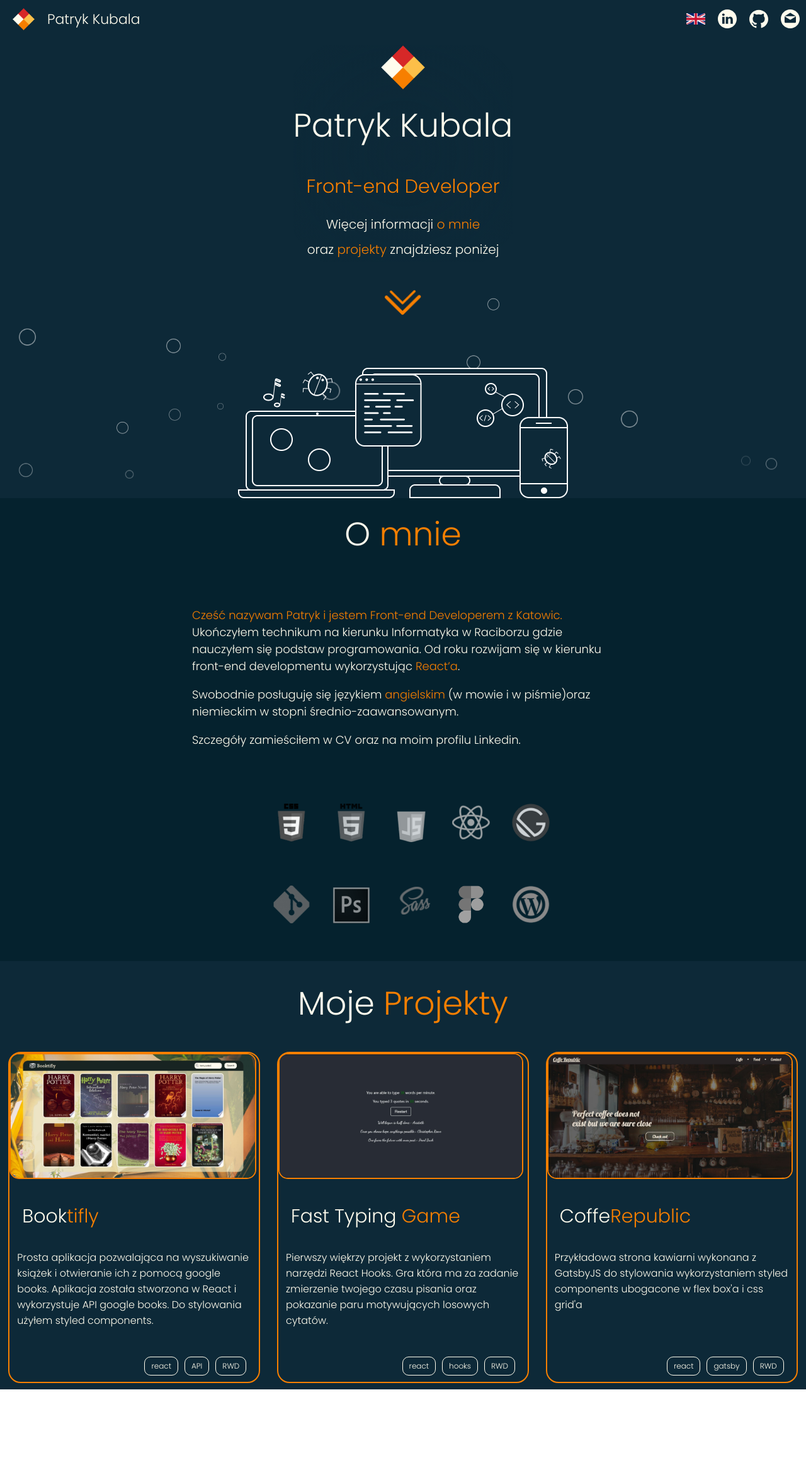
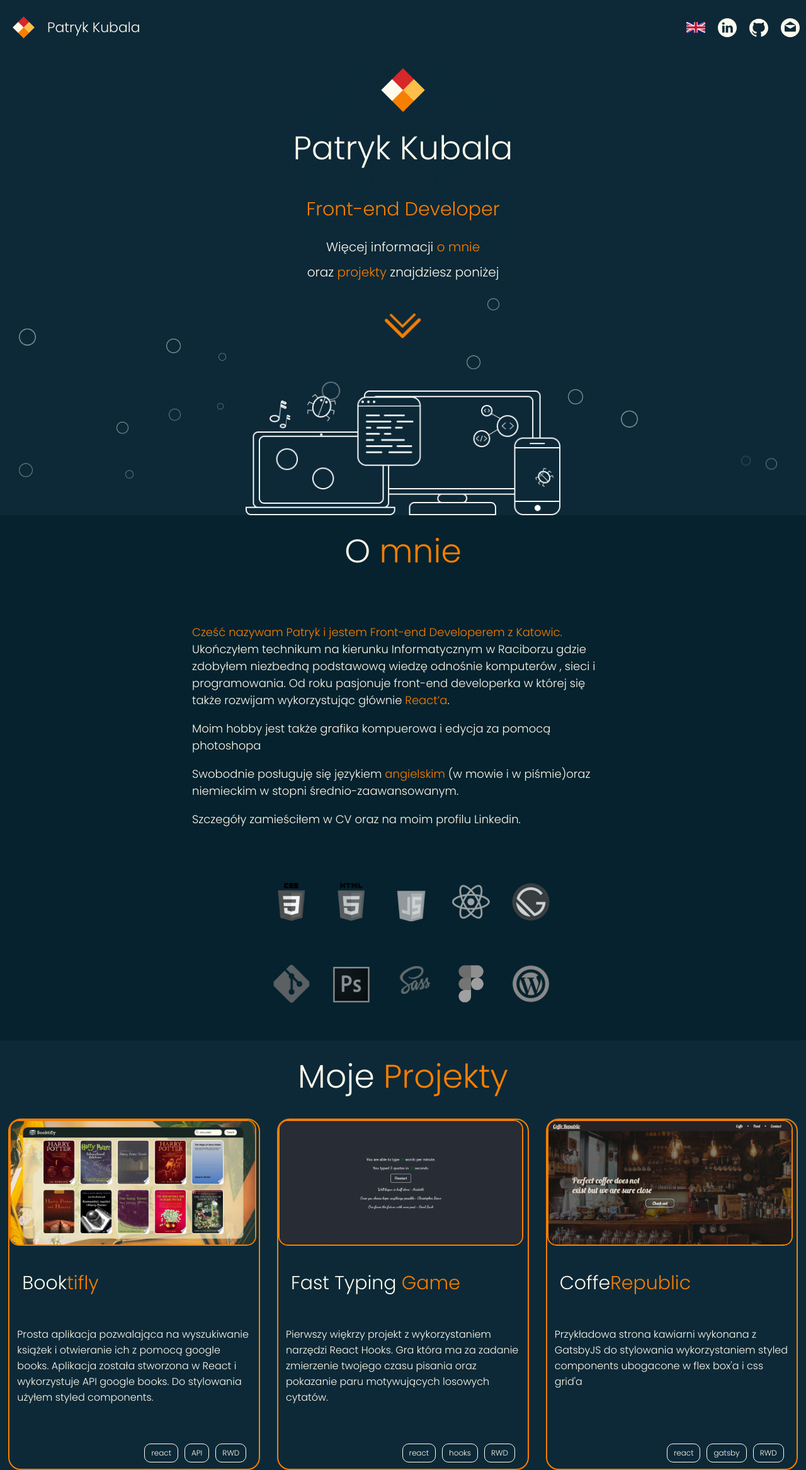
Before and after one commit to patkub2/portfolio, a React (Create React App) app: page / in a window 1280 px wide. Shown: the whole page at 63% size. Before the commit the page ends 2206 px from the top, so only its background shows below. Built offline with nearby package versions, Linux system fonts and the light colour scheme.

Commit message:
fixed some RWD

```diff
--- a/src/components/About.js
+++ b/src/components/About.js
@@ -8,5 +8,9 @@ const AboutContainer = styled.div`
   align-items: center;
   justify-content: center;
   padding: 5vh;
+
+  @media only screen and (max-width: 760px) {
+    width: 100vw;
+  }
 `;
 export default AboutContainer;
--- a/src/components/Logo.js
+++ b/src/components/Logo.js
@@ -15,11 +15,24 @@ const LogoWraper = styled.nav`
   }
 `;
 
+const Text = styled.p`
+  @media only screen and (max-width: 500px) {
+    display: none;
+  }
+`;
+const SmallText = styled.p`
+  display: none;
+  @media only screen and (max-width: 500px) {
+    display: block;
+  }
+`;
+
 const Logo = () => {
   return (
     <LogoWraper>
       <LogoP width="35px" />
-      Patryk Kubala
+      <Text>Patryk Kubala</Text>
+      <SmallText>PK</SmallText>
     </LogoWraper>
   );
 };
--- a/src/components/Main.js
+++ b/src/components/Main.js
@@ -15,12 +15,19 @@ const MainContainer = styled.div`
   position: relative;
 `;
 
+const Img = styled.img`
+  max-width: 500px;
+  @media only screen and (max-width: 600px) {
+    width: 90vw;
+  }
+`;
+
 function Main() {
   return (
     <MainContainer>
       <MainText />
       <Arrow />
-      <img src={comp} />
+      <Img src={comp} />
     </MainContainer>
   );
 }
--- a/src/components/Me.js
+++ b/src/components/Me.js
@@ -41,9 +41,15 @@ function Me() {
             <Orange>
               Cześć nazywam Patryk i jestem Front-end Developerem z Katowic.
             </Orange>{" "}
-            Ukończyłem technikum na kierunku Informatyka w Raciborzu gdzie
-            nauczyłem się podstaw programowania. Od roku rozwijam się w kierunku
-            front-end developmentu wykorzystując <Orange>React’a</Orange>.
+            Ukończyłem technikum na kierunku Informatycznym w Raciborzu gdzie
+            zdobyłem niezbedną podstawową wiedzę odnośnie komputerów , sieci i
+            programowania. Od roku pasjonuje front-end developerka w której się
+            także rozwijam wykorzystując głównie <Orange>React’a</Orange>.
+          </p>
+          <p>
+            {" "}
+            Moim hobby jest także grafika kompuerowa i edycja za pomocą
+            photoshopa{" "}
           </p>
           <p>
             {" "}
--- a/src/components/NavBar.js
+++ b/src/components/NavBar.js
@@ -12,6 +12,7 @@ const NavBarContainer = styled.div`
   position: -webkit-sticky; /* Safari */
   position: sticky;
   top: 0;
+  z-index: 80;
 `;
 
 function NavBar() {
--- a/src/components/ProjectsTemplate.js
+++ b/src/components/ProjectsTemplate.js
@@ -4,6 +4,7 @@ import Title from "./Title";
 import Orange from "./Orange";
 
 const ProjectsTemplateContainer = styled.div`
+  margin-top: 10px;
   border: 2px solid #f77f00;
   box-sizing: border-box;
   border-radius: 20px;
@@ -15,6 +16,9 @@ const ProjectsTemplateContainer = styled.div`
   flex-direction: column;
   flex-flow: wrap;
   background-color: ${({ theme }) => theme.colors.dark};
+  @media only screen and (max-width: 400px) {
+    width: 100vw;
+  }
 `;
 
 const PictureBorder = styled.div`
@@ -36,13 +40,13 @@ const ProjectsTitle = styled.p`
   /*border: 1px solid yellow; /* RED*/
   font-size: 30px;
 `;
-const ProjectsText = styled.a`
+const ProjectsText = styled.p`
   /*border: 1px solid yellow; /* RED*/
   font-size: 16px;
   height: 160px;
   padding: 0 12px;
 `;
-const TechnoDiv = styled.a`
+const TechnoDiv = styled.p`
   /*border: 1px solid yellow; /* RED*/
 
   display: flex;
--- a/src/components/Tech.js
+++ b/src/components/Tech.js
@@ -1,7 +1,7 @@
 import React from "react";
 import styled from "styled-components";
 
-const TechContainer = styled.div`
+const Tech = styled.div`
   /*border: 1px solid green; /* RED*/
   min-height: 20vh;
   padding: 10px;
@@ -10,10 +10,9 @@ const TechContainer = styled.div`
   align-items: center;
   justify-content: center;
   flex-wrap: wrap;
+
+  @media only screen and (max-width: 760px) {
+    width: 100vw;
+  }
 `;
-
-function Tech({ children }) {
-  return <TechContainer>{children}</TechContainer>;
-}
-
 export default Tech;
```
